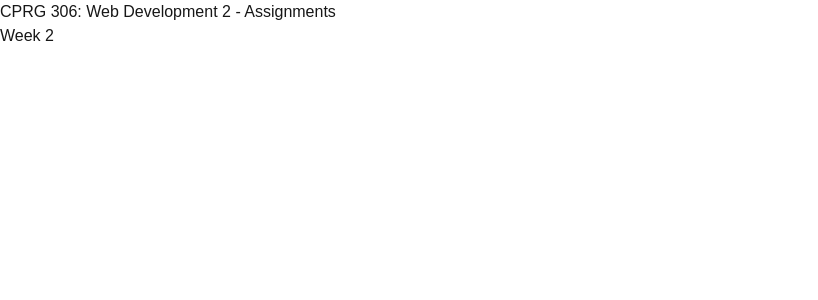
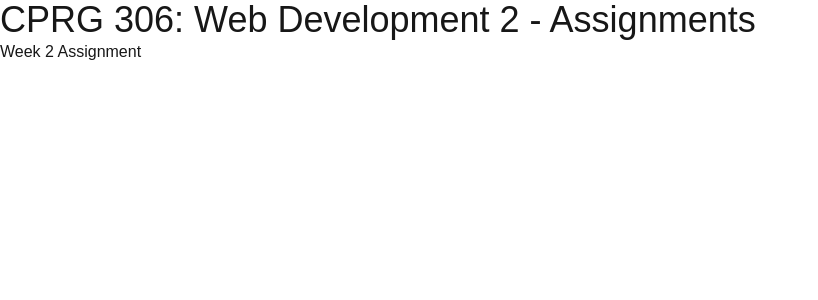
Before and after one commit to LSawford/cprg306-assignments, a Next.js app: page / in a window 1280 px wide. Shown: the top 300 px of the page, without its empty margins (0-818 px from the left). Built offline with nearby package versions, Linux system fonts and the light colour scheme.

Commit message:
Styling
Made small styling changes to each page

```diff
--- a/app/page.js
+++ b/app/page.js
@@ -3,8 +3,8 @@ import Link from "next/link";
 export default function Home() {
   return (
     <main>
-      <h1>CPRG 306: Web Development 2 - Assignments</h1>
-      <Link href="./week-2">Week 2</Link>
+      <h1 className="text-4xl">CPRG 306: Web Development 2 - Assignments</h1>
+      <Link href="./week-2">Week 2 Assignment</Link>
     </main>
   );
 }
--- a/app/week-2/student-info.js
+++ b/app/week-2/student-info.js
@@ -4,7 +4,6 @@ import Link from "next/link";
 export default function StudentInfo() {
     return (
         <div>
-        <h1>Student Info</h1>
         <p>Student Name: Lucas Sawford</p>
         <Link href="https://github.com/LSawford/cprg306-assignments.git">GitHub Link</Link>
         </div>
```
